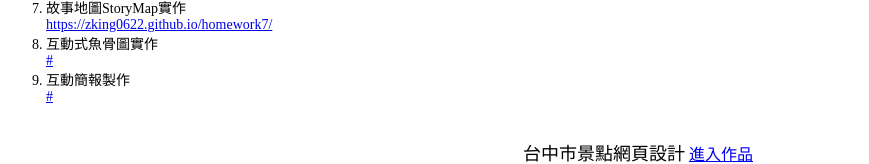
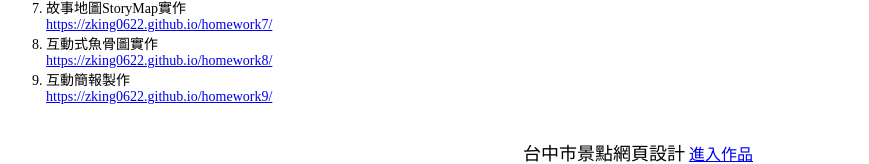
Before and after one commit to Zking0622/homework10, a plain HTML site: page index.html in a window 1280 px wide. Shown: the part 506-670 px from the top of the page, without its empty margins (2-871 px from the left). Drawn offline with Linux system fonts and the light colour scheme.

Commit message:
Add files via upload

```diff
--- a/index.html
+++ b/index.html
@@ -66,11 +66,11 @@
 					</li>
 
 					<li style="font-size: 14px;">互動式魚骨圖實作<br>
-						<a href="#" target="_blank">#</a>
+						<a href="https://zking0622.github.io/homework8/" target="_blank">https://zking0622.github.io/homework8/</a>
 					</li>
 
 					<li style="font-size: 14px;">互動簡報製作<br>
-						<a href="#" target="_blank">#</a>
+						<a href="https://zking0622.github.io/homework9/" target="_blank">https://zking0622.github.io/homework9/</a>
 					</li>
 
 
@@ -136,17 +136,17 @@
 			<div style="text-align: center;">
 				<br>
 				<font style="font-size: 18px;">互動式魚骨圖實作</font>
-				<a href="#" target="_blank">進入作品</a>
+				<a href="https://zking0622.github.io/homework8/" target="_blank">進入作品</a>
 				<br><br>
-				<iframe src="#" frameborder="0" scrolling="no" width="400" height="490"></iframe>
+				<iframe src="https://zking0622.github.io/homework8/" frameborder="0" scrolling="no" width="400" height="490"></iframe>
 			</div>
 
 			<div style="text-align: center;">
 				<br>
 				<font style="font-size: 18px;">互動簡報製作</font>
-				<a href="#" target="_blank">進入作品</a>
+				<a href="https://zking0622.github.io/homework9/" target="_blank">進入作品</a>
 				<br><br>
-				<iframe src="#" frameborder="0" scrolling="no" width="400" height="490"></iframe>
+				<iframe src="https://zking0622.github.io/homework9/" frameborder="0" scrolling="no" width="400" height="490"></iframe>
 			</div>
 
 
```
